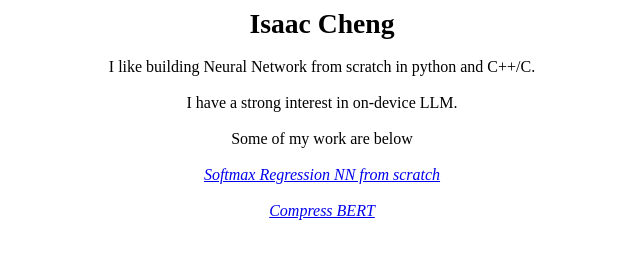
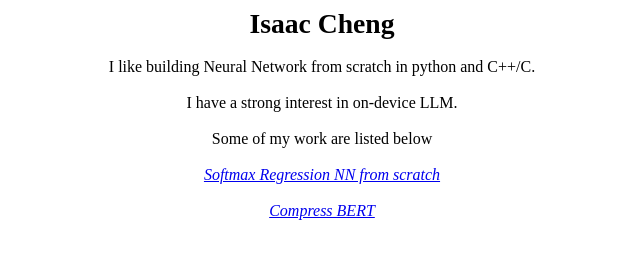
Before and after one commit to IsaacCheng1/isaac.cheng.github.io, a plain HTML site: page index.html in a window 1280 px wide. Shown: the full height of the page, 318-958 px from the left. Drawn offline with Linux system fonts and the light colour scheme.

Commit message:
Update index.html

```diff
--- a/index.html
+++ b/index.html
@@ -10,7 +10,7 @@
 	I have a strong interest in on-device LLM.
 	<br><br>
 
-	Some of my work are below
+	Some of my work are listed below
 	<br><br>
 
 	<a href="https://isaaccheng1.github.io/2024/05/23/softmax-regression.html"><i>Softmax Regression NN from scratch</i></a>
```
